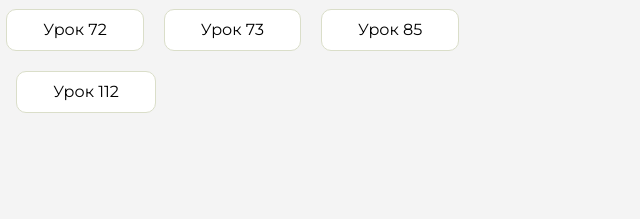
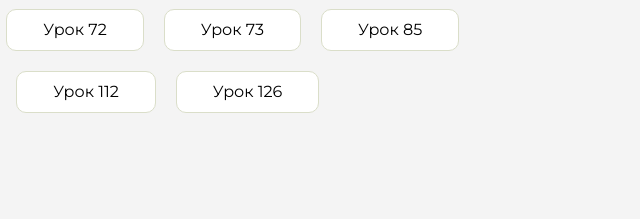
Before and after one commit to SverchkovV/homework, a plain HTML site: page index.html in a window 1280 px wide. Shown: the part 291-510 px from the top of the page, 604-1244 px from the left. Drawn offline with Linux system fonts and the light colour scheme.

Commit message:
Update index.html

```diff
--- a/index.html
+++ b/index.html
@@ -122,6 +122,9 @@
                     <li class="content__list-item">
                         <a href="lesson_112/index.html">Урок 112</a>
                     </li>
+                    <li class="content__list-item">
+                        <a href="wake&bake/index.html">Урок 126</a>
+                    </li>
                 </ul>
             </div>
             <div class="content__block hidden" id="diplomBlock">
```
